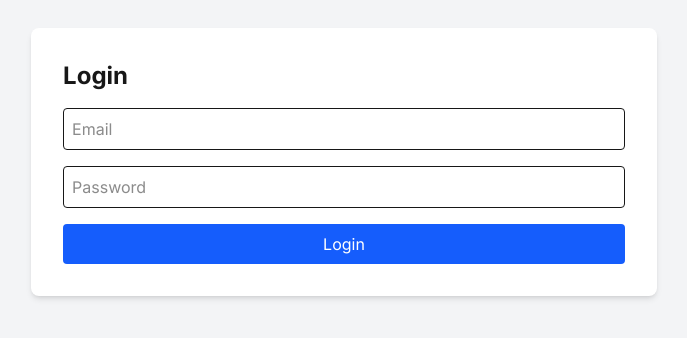
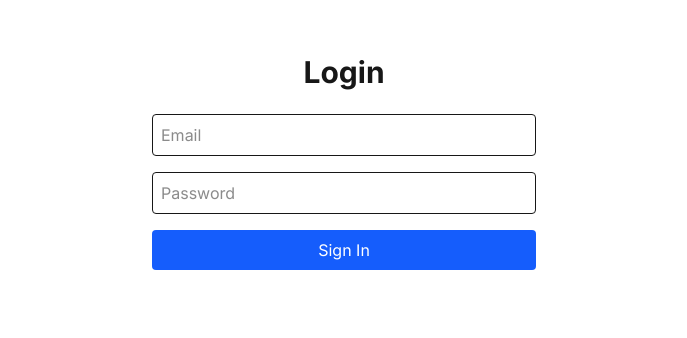
Before and after one commit to jaayshwaah/mds-master, a Next.js app: page /login in a window 1280 px wide. Shown: the part 238-576 px from the top of the page, without its empty margins (296-983 px from the left). Built offline with nearby package versions, Linux system fonts and the light colour scheme; no server answers.

Commit message:
Fix incorrect destructure of supabase client in Login page

```diff
--- a/src/app/login/page.tsx
+++ b/src/app/login/page.tsx
@@ -1,22 +1,22 @@
-// src/app/login/page.tsx
 'use client';
 
 import { useState } from 'react';
+import { useRouter } from 'next/navigation';
 import { useSupabase } from '@/components/AuthProvider';
-import { useRouter } from 'next/navigation';
 
 export default function Login() {
-  const { supabase } = useSupabase();
+  const supabase = useSupabase();
+  const router = useRouter();
+
   const [email, setEmail] = useState('');
   const [password, setPassword] = useState('');
-  const [error, setError] = useState(null);
-  const router = useRouter();
+  const [error, setError] = useState<string | null>(null);
 
-  const handleLogin = async (e) => {
+  const handleLogin = async (e: React.FormEvent) => {
     e.preventDefault();
     setError(null);
 
-    const { data, error } = await supabase.auth.signInWithPassword({
+    const { error } = await supabase.auth.signInWithPassword({
       email,
       password,
     });
@@ -24,35 +24,38 @@ export default function Login() {
     if (error) {
       setError(error.message);
     } else {
-      router.push('/dashboard'); // Redirect after successful login
+      router.push('/');
     }
   };
 
   return (
-    <div className="flex items-center justify-center h-screen bg-gray-100">
-      <form onSubmit={handleLogin} className="p-8 bg-white rounded-lg shadow-md">
-        <h2 className="mb-4 text-2xl font-bold">Login</h2>
-        {error && <p className="mb-4 text-red-600">{error}</p>}
+    <main className="flex flex-col items-center justify-center min-h-screen p-4">
+      <h1 className="text-3xl font-bold mb-6">Login</h1>
+      <form onSubmit={handleLogin} className="w-full max-w-sm space-y-4">
         <input
           type="email"
+          placeholder="Email"
           value={email}
           onChange={(e) => setEmail(e.target.value)}
-          placeholder="Email"
-          className="w-full p-2 mb-4 border rounded"
+          className="w-full p-2 border rounded"
           required
         />
         <input
           type="password"
+          placeholder="Password"
           value={password}
           onChange={(e) => setPassword(e.target.value)}
-          placeholder="Password"
-          className="w-full p-2 mb-4 border rounded"
+          className="w-full p-2 border rounded"
           required
         />
-        <button type="submit" className="w-full p-2 bg-blue-600 text-white rounded">
-          Login
+        {error && <p className="text-red-500 text-sm">{error}</p>}
+        <button
+          type="submit"
+          className="w-full bg-blue-600 text-white py-2 px-4 rounded"
+        >
+          Sign In
         </button>
       </form>
-    </div>
+    </main>
   );
 }
```
